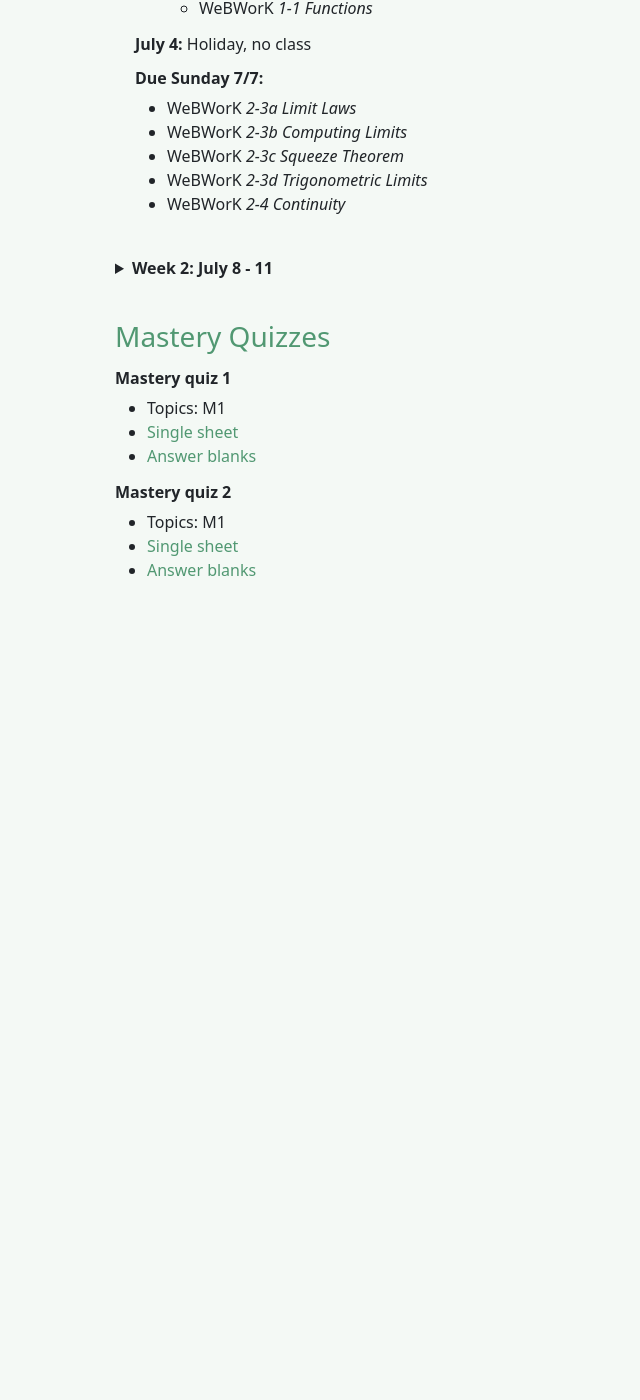
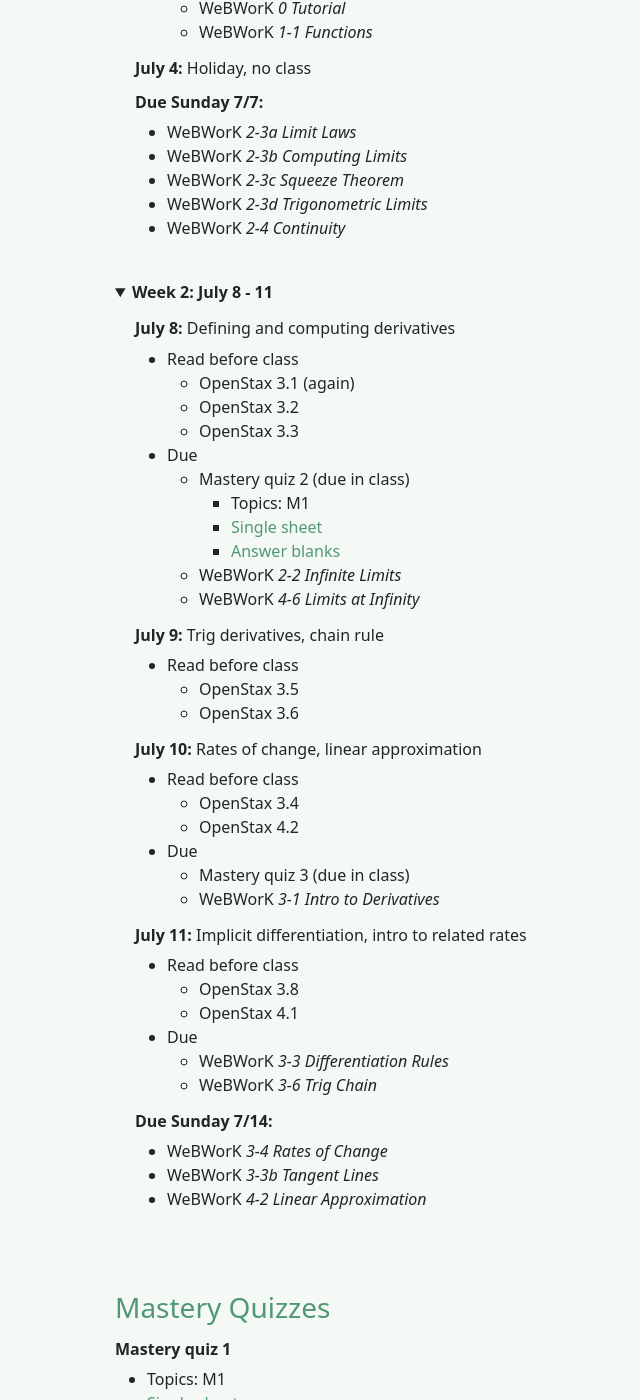
Before and after one commit to bncling/bncl-site, a Jekyll site: the page built from _courses/GW1231_summer_24.markdown, in a window 1280 px wide and 1400 px high, scrolled down 810 px. Shown: the whole window, without its empty margins (252-892 px from the left). Built offline with Jekyll 4.4.1, drawn with Linux system fonts in a browser that asks for light colours; before the commit the page ends 1440 px from its top, so only the background shows below that.

Commit message:
rebuilding site Fri Jul  5 11:17:26 EDT 2024

```diff
--- a/_courses/GW1231_summer_24.markdown
+++ b/_courses/GW1231_summer_24.markdown
@@ -72,7 +73,7 @@
 </details>
 
 
-<details markdown="1">
+<details markdown="1" open>
 <summary><b>Week 2: July 8 - 11</b></summary>
 
 ###### **July 8:** Defining and computing derivatives
```
Also changed, not shown: other parts of _courses/GW1231_summer_24.markdown (+2 -0 lines), 1 other file.
